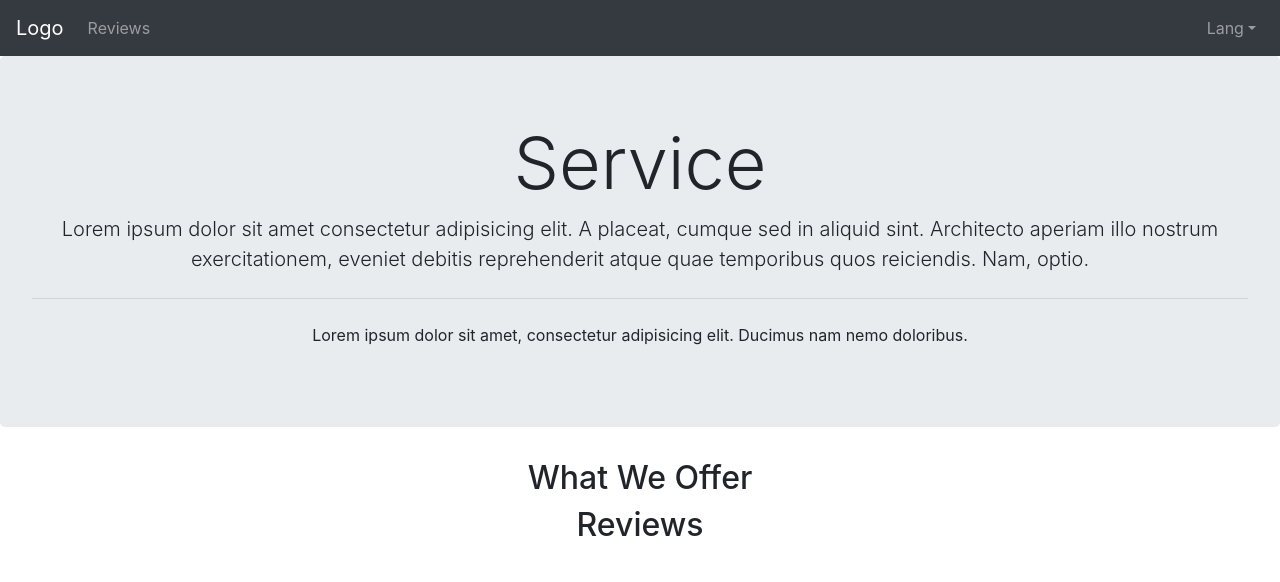
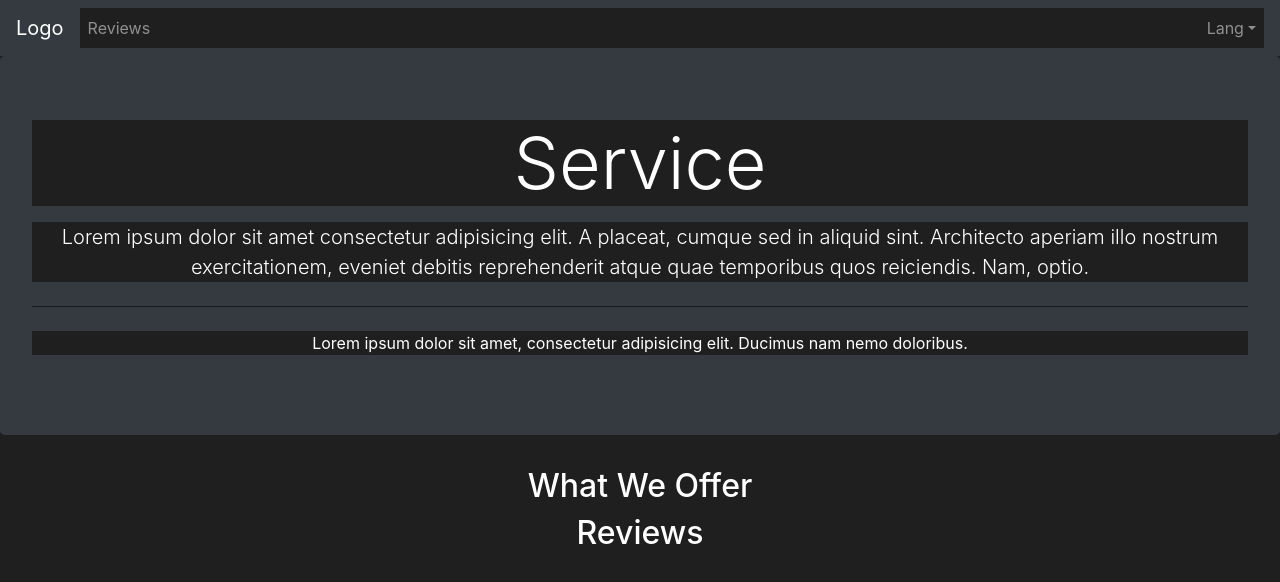
Before and after one commit to mpatel18/Builder-Service-Site, a Vue app in the folder site/: page / in a window 1280 px wide. Shown: the top 582 px of the page. Built offline with nearby package versions, Linux system fonts and the light colour scheme.

Commit message:
style changes

```diff
--- a/site/src/components/Home.vue
+++ b/site/src/components/Home.vue
@@ -9,7 +9,6 @@
                     <b-nav-item href="#Review">{{ $t('review_tag') }}</b-nav-item>
                 </b-navbar-nav>
 
-                <!-- Right aligned nav items -->
                 <b-navbar-nav class="ml-auto">
                     <b-nav-item-dropdown text="Lang" right>
                         <b-dropdown-item @click="changeLocale('en')">EN</b-dropdown-item>
@@ -20,24 +19,28 @@
         </b-navbar>
         </div>
         <div>
-            <b-jumbotron header="Service">
-            <template #lead>
-                Lorem ipsum dolor sit amet consectetur adipisicing elit. A placeat, cumque sed
-                in aliquid sint. Architecto aperiam illo nostrum exercitationem, eveniet
-                debitis reprehenderit atque quae temporibus quos reiciendis. Nam, optio.
-            </template>
+            <b-jumbotron bg-variant="dark">
+                <template #header>
+                    <p style="color: white;">Service</p>
+                </template>
+                <template #lead>
+                    <p style="color: white;">Lorem ipsum dolor sit amet consectetur adipisicing elit. A placeat, cumque sed
+                    in aliquid sint. Architecto aperiam illo nostrum exercitationem, eveniet
+                    debitis reprehenderit atque quae temporibus quos reiciendis. Nam, optio.
+                    </p>
+                </template>
                 <hr class="my-4">
-                <p>
+                <p style="color: white;">
                     Lorem ipsum dolor sit amet, consectetur adipisicing elit.
                     Ducimus nam nemo doloribus.
                 </p>
             </b-jumbotron>
         </div>
         <div class="service">
-            <h2 class="service_header">{{ $t('s_title') }}</h2>
+            <h2 class="service_header" style="color: white;">{{ $t('s_title') }}</h2>
         </div>
         <div class="review">
-            <h2 id ="Review" class ="review-header">{{ $t('review_tag') }}</h2>
+            <h2 id ="Review" class ="review-header" style="color: white;">{{ $t('review_tag') }}</h2>
         </div>
     </div>
 </template>
@@ -54,3 +57,9 @@ export default {
   }
 }
 </script>
+
+<style>
+    * {
+        background: #1f1f1f;
+    }
+</style>
```
